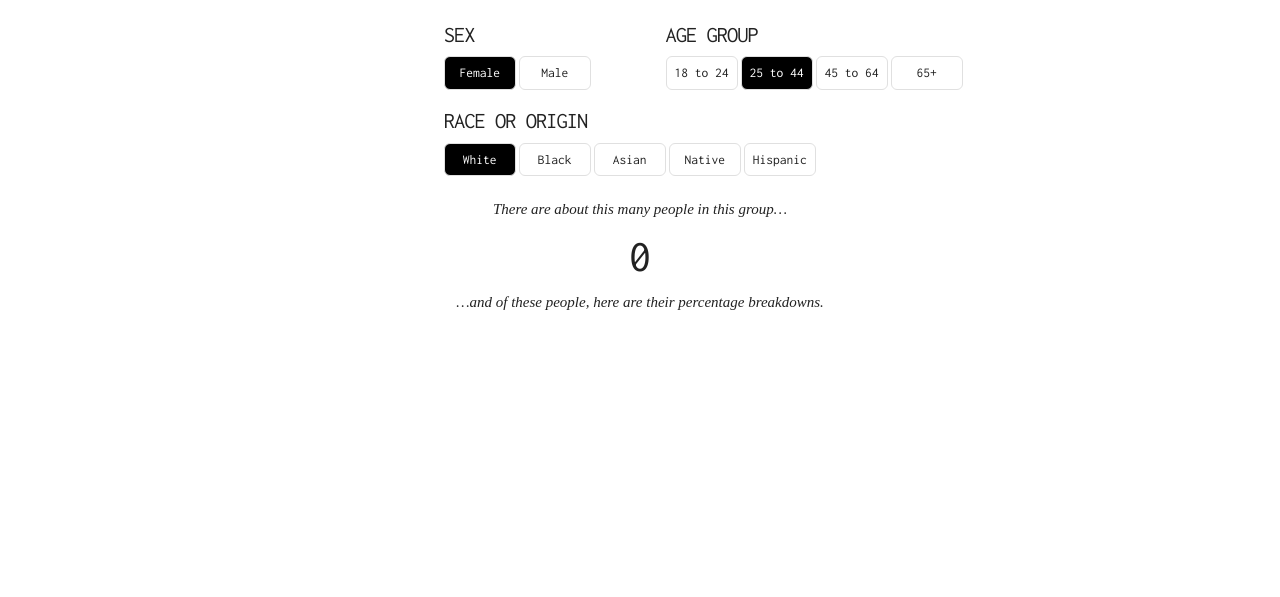
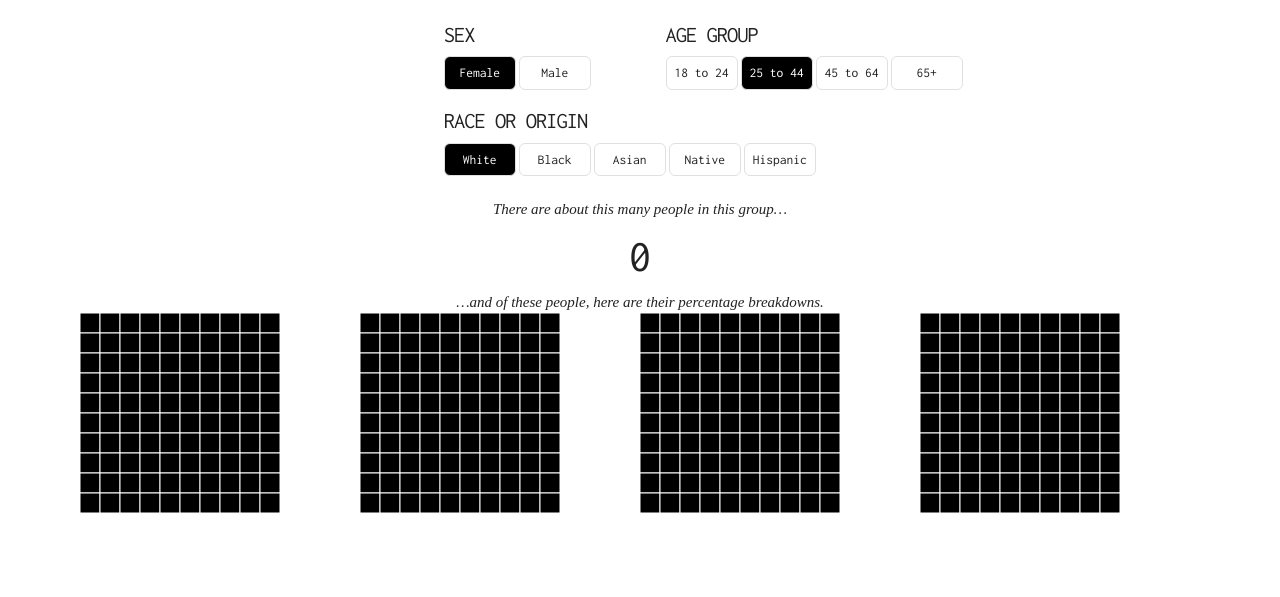
Before and after one commit to anndoko/data-visualization-dashboard, a plain HTML site: page index.html in a window 1280 px wide. Shown: the part 126-723 px from the top of the page. Drawn offline with nearby package versions, Linux system fonts and the light colour scheme.

Commit message:
Visualize the grid of 10*10

```diff
--- a/index.html
+++ b/index.html
@@ -72,7 +72,7 @@
         </div>
 
         <div class="row">
-            <div class="ten columns offset-by-one alpha" id="chart1">
+            <div class="telve columns centered" id="chart1">
 
             </div>
         </div>
--- a/js/draw.js
+++ b/js/draw.js
@@ -35,14 +35,15 @@ function loadData() {
       });
     });
     // assign it to the data variable, and call the visualize function by first filtering the data
+    var dataitem = findDataItem();
     // call the visualization function by first findingDataItem
+    visualizeSquareChart(dataitem);
 }
 
 // Finds the dataitem that corresponds to USER_SEX + USER_RACESIMP + USER_AGEGRP variable values
 function findDataItem() {
     // you will find the SINGLE item in "data" array that corresponds to
     //the USER_SEX (sex), USER_RACESIMP (racesimp), and USER_AGEGRP(agegrp) variable values
-
 
     //HINT: uncomment and COMPLETE the below lines of code
     var item = data.filter(function (d) {
@@ -58,20 +59,49 @@ function findDataItem() {
 }
 
 //Pass a single dataitem to this function by first calling findDataItem. visualizes square chart
-function visualizeSquareChart(item) {
+function visualizeSquareChart(dataitem) {
     // visualize the square plot per attribute in the category_color variable
+
 
     //HINT: you will iterate through the category_colors variable and draw a square chart for each item
     //var fields = d3.keys(category_colors)
     //fields.forEach ...
 
+    // ???
+    var fields = d3.keys(category_colors)
 
+    fields.forEach(function (v, i){
 
+        // ** code from lab 3: draw a grid of 10*10
+        var svg = d3.select("#chart1")
+          .append("svg").attr("width", 280).attr("height", 280);
+
+        var rectWidth = 20;
+
+        var rows = svg.selectAll(".row")
+          .data(d3.range(10))
+          .enter()
+          .append("g")
+          .attr("class", "row")
+          .attr("transform", function(d, i) {
+            return "translate(0," + (rectWidth * i) + ")";
+          });
+
+        var rects = rows.selectAll("rect")
+          .data(d3.range(10))
+          .enter()
+          .append("rect")
+          .attr("class", "rect")
+          .attr("x", function(d, i) {
+            return rectWidth * i;
+            console.log(d);
+          })
+          .attr("height", rectWidth)
+          .attr("width", rectWidth)
+          .attr("stroke", "white");
+    });
 
     // Update the count div whose id is "n" with item.total
-
-
-
 
 }
 
```
